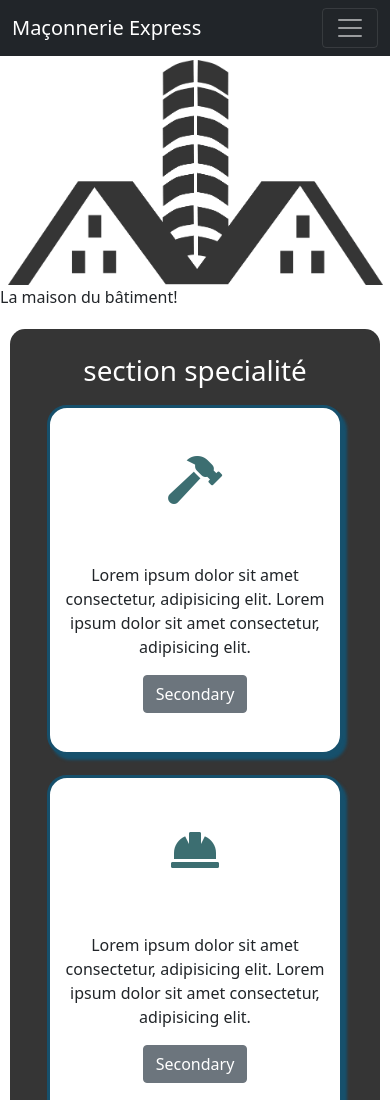
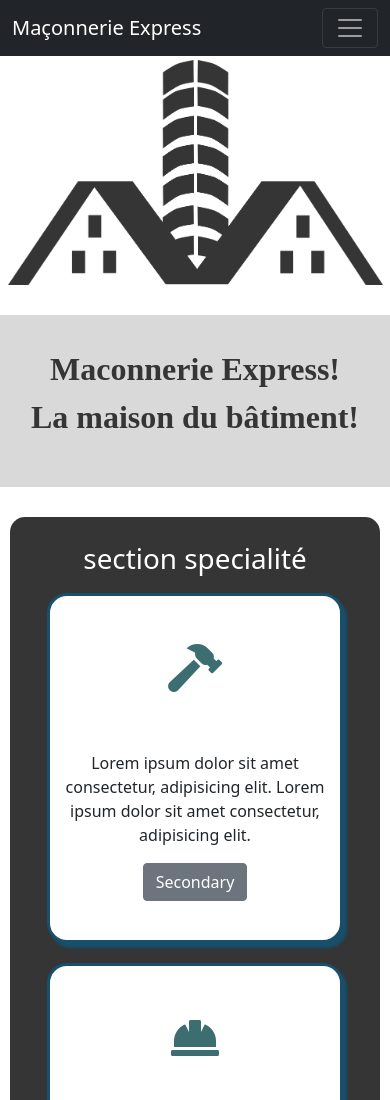
Before and after one commit to dio-sudo/maconnerie-express, a plain HTML site: page index.html in a window 390 px wide. Shown: the top 1100 px of the page. Drawn offline with nearby package versions, Linux system fonts and the light colour scheme.

Commit message:
je commit

```diff
--- a/index.html
+++ b/index.html
@@ -38,15 +38,15 @@
   </div>
 
   <div class="container-fluid" id="baniere">
-    <div id="baniere-text">
-      <!-- <img src="img/path1249-min.jpg" alt=""> -->
+    <!-- <div id="baniere-text">
+      <img src="img/path1249-min.jpg" alt="">
       <p>
-        <!-- <strong>La maison du bâtiment!</strong> -->
+        <strong>La maison du bâtiment!</strong>
       </p>
-    </div>
+    </div> -->
   </div>
-  <div id="text-scren">
-    <p>La maison du bâtiment!</p>
+  <div id="slogan">
+    <p>Maconnerie Express! La maison du bâtiment!</p>
   </div>
 
   <div class="container" id="cards">
--- a/style/style.css
+++ b/style/style.css
@@ -21,6 +21,18 @@ body{
     background-position: center;
     /* border: solid 7px #FFFFFF; */
     /* border-radius: 20px; */
+  }
+
+  #slogan{
+    text-align: center;
+    font-size: 2em;
+    font-style: normal;
+    font-family: serif;
+    font-weight: bold;
+    background-color: #D9D9D9;
+    color: #353535;
+    padding: 30px;
+    margin: 30px 0px;
   }
 
   #baniere img{
```
